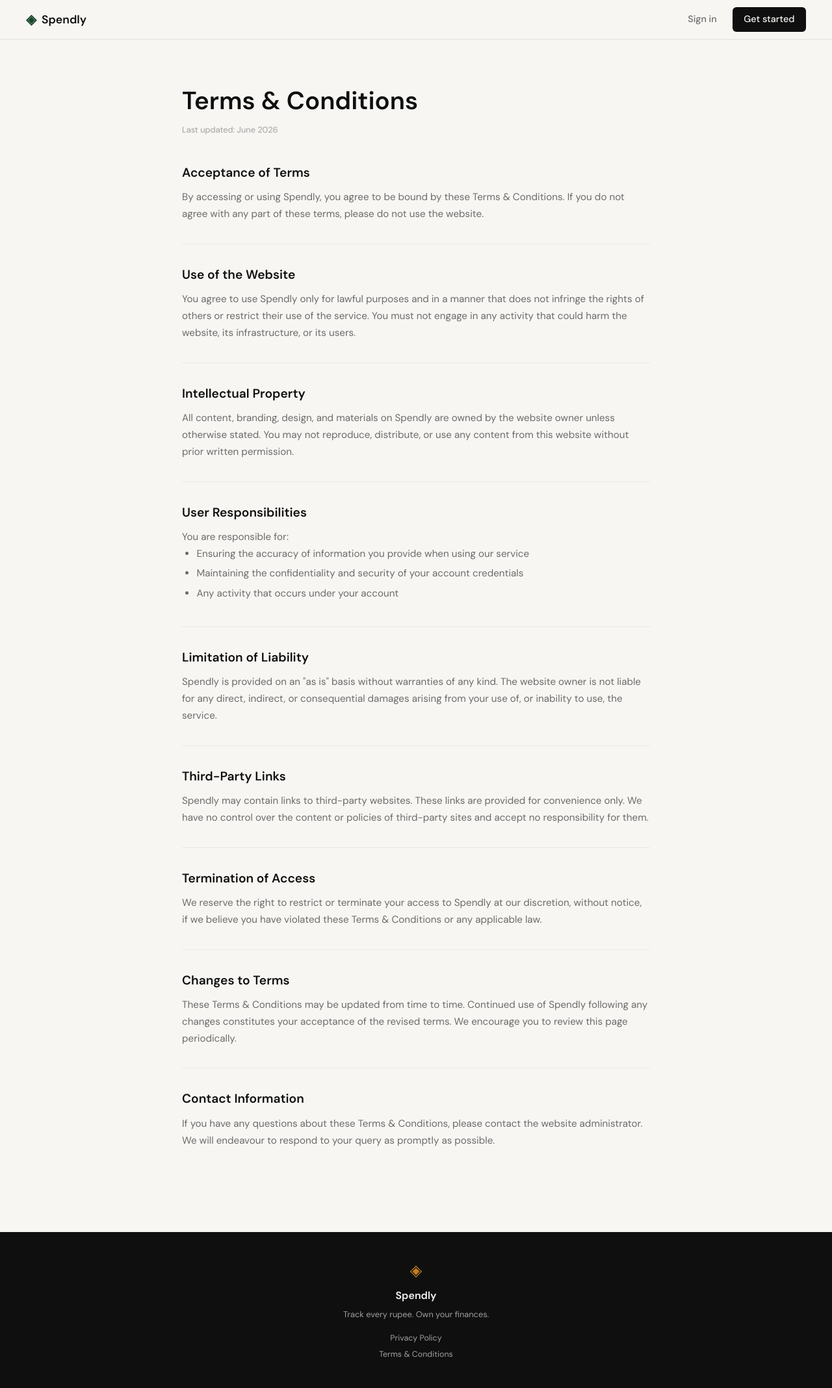
After one commit to shehzadmalik0329/spindly, a Flask app: page /terms-and-conditions in a window 1280 px wide. The commit adds this page. Shown: the whole page at 65% size. Run offline with Flask 3, Linux system fonts and the light colour scheme.

Commit message:
landing: add page Terms & Conditions

```diff
--- a/app.py
+++ b/app.py
@@ -25,6 +25,11 @@ def login():
 @app.route("/privacy-policy")
 def privacy_policy():
     return render_template("privacy-policy.html")
+
+
+@app.route("/terms-and-conditions")
+def terms_and_conditions():
+    return render_template("terms-and-conditions.html")
 
 
 # ------------------------------------------------------------------ #
--- a/templates/base.html
+++ b/templates/base.html
@@ -36,7 +36,7 @@
             <p class="footer-copy">Track every rupee. Own your finances.</p>
             <div class="footer-links">
                 <a href="{{ url_for('privacy_policy') }}">Privacy Policy</a>
-                <a href="#">Terms &amp; Conditions</a>
+                <a href="{{ url_for('terms_and_conditions') }}">Terms &amp; Conditions</a>
             </div>
         </div>
     </footer>
--- /dev/null
+++ b/templates/terms-and-conditions.html
@@ -0,0 +1,64 @@
+{% extends "base.html" %}
+
+{% block title %}Terms &amp; Conditions — Spendly{% endblock %}
+
+{% block content %}
+
+<section class="policy-page">
+    <div class="policy-inner">
+        <h1 class="policy-title">Terms &amp; Conditions</h1>
+        <p class="policy-updated">Last updated: June 2026</p>
+
+        <div class="policy-section">
+            <h2>Acceptance of Terms</h2>
+            <p>By accessing or using Spendly, you agree to be bound by these Terms &amp; Conditions. If you do not agree with any part of these terms, please do not use the website.</p>
+        </div>
+
+        <div class="policy-section">
+            <h2>Use of the Website</h2>
+            <p>You agree to use Spendly only for lawful purposes and in a manner that does not infringe the rights of others or restrict their use of the service. You must not engage in any activity that could harm the website, its infrastructure, or its users.</p>
+        </div>
+
+        <div class="policy-section">
+            <h2>Intellectual Property</h2>
+            <p>All content, branding, design, and materials on Spendly are owned by the website owner unless otherwise stated. You may not reproduce, distribute, or use any content from this website without prior written permission.</p>
+        </div>
+
+        <div class="policy-section">
+            <h2>User Responsibilities</h2>
+            <p>You are responsible for:</p>
+            <ul>
+                <li>Ensuring the accuracy of information you provide when using our service</li>
+                <li>Maintaining the confidentiality and security of your account credentials</li>
+                <li>Any activity that occurs under your account</li>
+            </ul>
+        </div>
+
+        <div class="policy-section">
+            <h2>Limitation of Liability</h2>
+            <p>Spendly is provided on an "as is" basis without warranties of any kind. The website owner is not liable for any direct, indirect, or consequential damages arising from your use of, or inability to use, the service.</p>
+        </div>
+
+        <div class="policy-section">
+            <h2>Third-Party Links</h2>
+            <p>Spendly may contain links to third-party websites. These links are provided for convenience only. We have no control over the content or policies of third-party sites and accept no responsibility for them.</p>
+        </div>
+
+        <div class="policy-section">
+            <h2>Termination of Access</h2>
+            <p>We reserve the right to restrict or terminate your access to Spendly at our discretion, without notice, if we believe you have violated these Terms &amp; Conditions or any applicable law.</p>
+        </div>
+
+        <div class="policy-section">
+            <h2>Changes to Terms</h2>
+            <p>These Terms &amp; Conditions may be updated from time to time. Continued use of Spendly following any changes constitutes your acceptance of the revised terms. We encourage you to review this page periodically.</p>
+        </div>
+
+        <div class="policy-section">
+            <h2>Contact Information</h2>
+            <p>If you have any questions about these Terms &amp; Conditions, please contact the website administrator. We will endeavour to respond to your query as promptly as possible.</p>
+        </div>
+    </div>
+</section>
+
+{% endblock %}
```
Also changed, not shown: images/hero.png (added).
